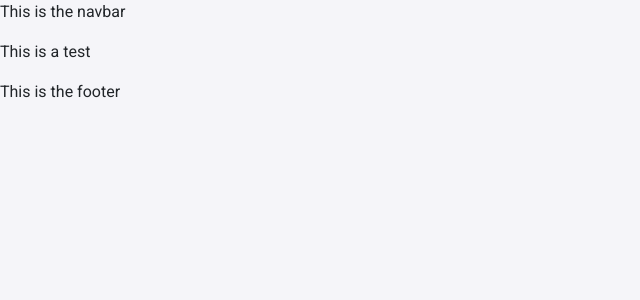
After one commit to starry-ari/AriannaR, a Flask app: page /test in a window 1280 px wide. The commit adds this page. Shown: the top 300 px of the page, without its empty margins (0-640 px from the left). Run offline with Flask 2, Linux system fonts and the light colour scheme.

Commit message:
Made a base template that Jinja will use to inherit in all child templates, made the portfolio to be for one person

```diff
--- a/app/__init__.py
+++ b/app/__init__.py
@@ -14,9 +14,9 @@ def index():
 def haileyHobbies():
     return render_template('haileyHobbies.html', url=os.getenv("URL"), user=Hailey)
 
-@app.route('/ariaHobbies')
-def ariaHobbies():
-    return render_template('ariaHobbies.html', url=os.getenv("URL"), user=Aria)
+@app.route('/test')
+def test():
+    return render_template('child.html')
 
 # This is the User class that defines everything that will be inputted into the portfolio template
 class User:
@@ -75,38 +75,13 @@ HaileyWork.append(Work("Graphic Design Intern", "BU Spark!", \
     ["Developed creative concepts for merchandise design and marketing graphics that align with Spark! branding guidelines to promote brand awareness", \
     "Coordinated with 2+ other interns and supervisor weekly to brainstorm fresh solutions for current projects and review designs in real-time."]))
 HaileyHobby = []
-# Rock climbing, tennis, cooking
 
 HaileyHobby.append(Hobbies("Rock Climbing", "./static/img/RockClimbing.jpg"))
 HaileyHobby.append(Hobbies("Tennis", "./static/img/Tennis.jpg"))
 HaileyHobby.append(Hobbies("Cooking", "./static/img/Cooking.jpg"))
 
-# Digital Art, singing, baseball
-
 Hailey = User(HaileyName, HaileyPic, HaileyAbout, HaileyEducation, HaileyWork, HaileyHobby, "places")
-
-AriaName = "Aria Richardson"
-AriaPic = "./static/img/AriaPic.png"
-AriaAbout = "Hello! My name is Arianna and I am from Bowie, MD! I enjoy coding and creating digital media. I have skills in both graphic design and video production. Nice to meet you!"
-AriaEducation = Education("Rochester Institute of Technology", "Expected May 2024", "New Media Interactive Development")
-AriaWork = []
-AriaWork.append(Work("Equal Rights Amendment Coalition Social Media Internship", "", \
-    ["Internship with the ERA Coalition where I create social media content spreading awareness on the Equal Rights Amendment."]))
-AriaWork.append(Work("National Society of Black Engineers (NSBE) SEEK Program", "", \
-    ["Taught engineering concepts to elementary school kids."]))
-AriaWork.append(Work("Google Computer Science Summer Institute", "", \
-    ["A virtual summer program teaching students JavaScript sponsored by Google for graduating seniors interested in a career in computer science."]))
-AriaWork.append(Work("Communications Intern", "", \
-    ["Assisted in the redesign of my high school website", \
-    "Shot and edited photos and videos with Adobe software.", \
-    "Created promotional content representing the high school for prospective families and school social media(i.e video production, photos, reported on school current events)."]))
-AriaHobby = []
-AriaHobby.append(Hobbies("Digital Art", "./static/img/DigitalArt.jpg"))
-AriaHobby.append(Hobbies("Singing", "./static/img/Sing.jpg"))
-AriaHobby.append(Hobbies("Baseball", "./static/img/Baseball.jpg"))
-
-Aria = User(AriaName, AriaPic, AriaAbout, AriaEducation, AriaWork, AriaHobby, "places")
 
 
 # List of users that will be included in this portfolio
-users = [Hailey, Aria]
+users = [Hailey]
--- a/app/templates/ariaHobbies.html
+++ b/app/templates/base.html
@@ -1,14 +1,14 @@
 <!DOCTYPE html>
 <html lang="en">
-
 <head>
-    <!-- Required meta tags -->
+    {% block head %}
     <meta charset="utf-8">
     <meta name="viewport" content="width=device-width, initial-scale=1, shrink-to-fit=no">
     <meta property="og:title" content="Personal Portfolio">
     <meta property="og:description" content="My Personal Portfolio">
     <meta property="og:url" content="{{ url }}">
 
+    <link href="https://cdn.jsdelivr.net/npm/bootstrap@5.2.0-beta1/dist/css/bootstrap.min.css" rel="stylesheet" integrity="sha384-0evHe/X+R7YkIZDRvuzKMRqM+OrBnVFBL6DOitfPri4tjfHxaWutUpFmBp4vmVor" crossorigin="anonymous">
     <link rel="preconnect" href="https://fonts.gstatic.com">
     <link
         href="https://fonts.googleapis.com/css2?family=Roboto:ital,wght@0,100;0,300;0,400;0,500;0,700;0,900;1,100;1,300;1,400;1,500;1,700;1,900&display=swap"
@@ -17,27 +17,25 @@
     <link lang='sass' rel="stylesheet" href="./static/styles/main.css">
     <link rel='icon' href='./static/img/favicon.ico' type='image/x-icon' />
     <title>{{ title }}</title>
+    {% endblock %}
 </head>
+<body>
+    <nav>
+        {% block navbar %}
+        <p>This is the navbar</p>
+        {% endblock %}
+    </nav>
 
-<body>
-    <header class="nav-bar">
-        <div class="nav-content">
-            <a href="/">
-                <div class="nav-logo">
-                    <img src="./static/img/logo.svg" />
-                </div>
-            </a>
-        </div>
-    </header>
-
-
-    <div class="hobbies">
-        <h2>{{ user.name }}'s Hobbies</h2>
-        {% for item in user.hobbies %}
-            <h3>{{ item.hobby }}</h3>
-            <img src={{ item.img }} width="500px"/>
-        {% endfor %}
+    <div id="content">
+        {% block content %}
+        <p>This is the content</p>
+        {% endblock %}
     </div>
 
-    </body>
+    <div id="footer">
+        {% block footer %}
+        <p>This is the footer</p>
+        {% endblock %}
+    </div>
+</body>
 </html>
--- /dev/null
+++ b/app/templates/child.html
@@ -0,0 +1,8 @@
+{% extends "base.html" %}
+{% block title %}Index{% endblock %}
+{% block head %}
+    {{ super() }}
+{% endblock %}
+{% block content %}
+    <p>This is a test</p>
+{% endblock %}
```
Also changed, not shown: app/static/img/AriaPic.png (deleted), app/static/img/Baseball.jpg (deleted), app/static/img/DigitalArt.jpg (deleted), app/static/img/Sing.jpg (deleted), app/static/img/ee.jpeg (deleted), app/static/img/map.jpeg (deleted).
